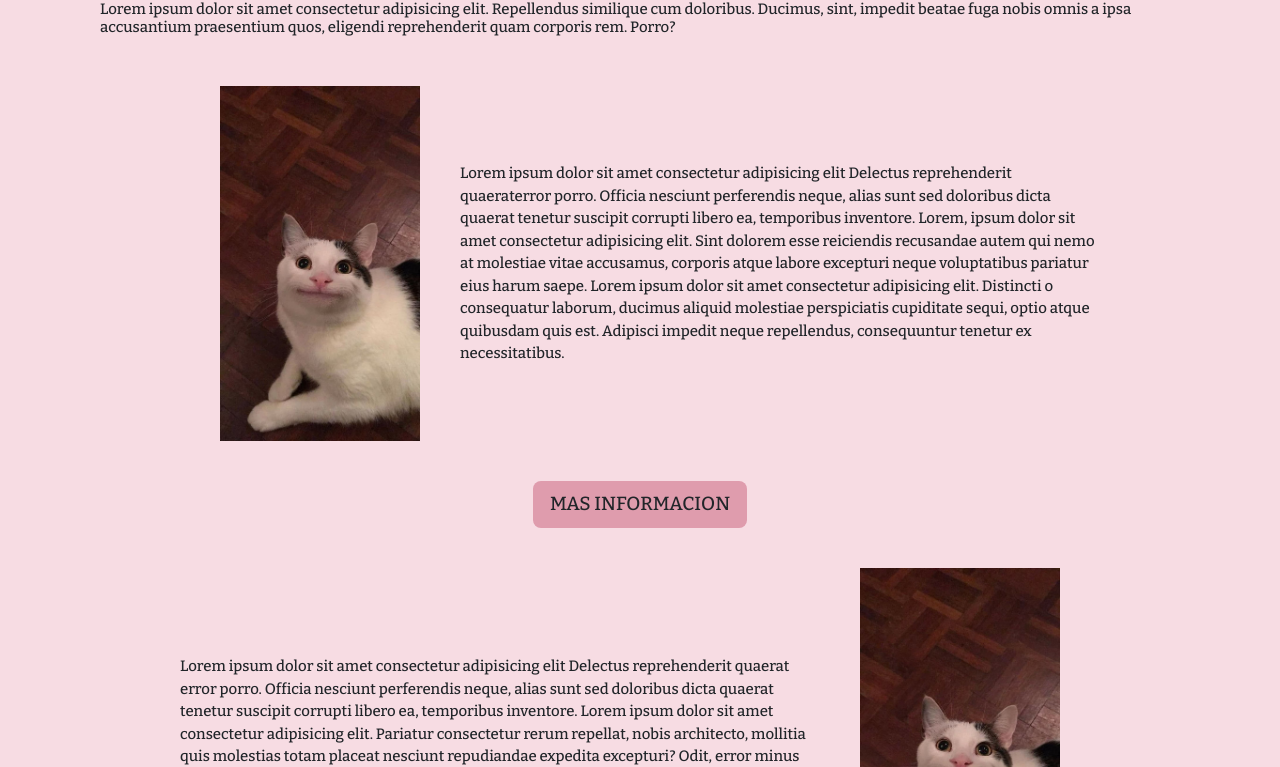
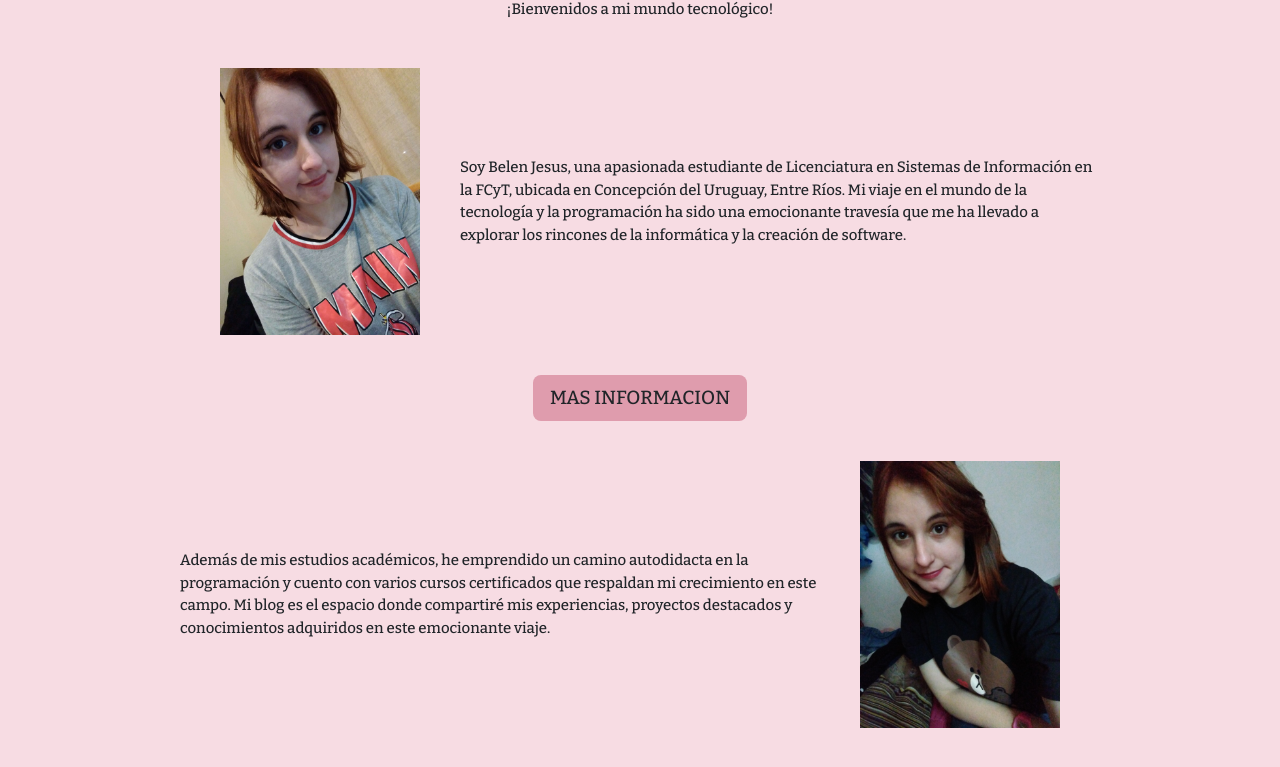
Before and after one commit to Kiri-1/BlogUXUI, a plain HTML site: page index.html in a window 1280 px wide. Shown: the part 176-943 px from the top of the page. Drawn offline with nearby package versions, Linux system fonts and the light colour scheme.

Commit message:
cambiando informacion

```diff
--- a/index.html
+++ b/index.html
@@ -21,7 +21,7 @@
         <div class="lineaizqH"></div>
 
         <div class="grid">
-            <p class="pargrid">Charitou Yisus</p>
+            <p class="pargrid">Belen Jesus</p>
 
         </div>
 
@@ -32,31 +32,18 @@
 
     <!-- CENTRO -->
     <div>
-        <h1 class="titulo1">MI BLOG</h1>
-        <h2 class="titulo2">Lorem ipsum dolor sit amet consectetur adipisicing elit. Repellendus similique cum
-            doloribus. Ducimus, sint, impedit beatae fuga nobis omnis a ipsa accusantium praesentium quos, eligendi
-            reprehenderit quam corporis rem. Porro?</h2>
-
+        <h1 class="titulo1">BLOG</h1>
+        <h2 class="titulo2">¡Bienvenidos a mi mundo tecnológico!</h2>
+        <h3 class="titulo3"></h3>
     </div>
     <!-- CENTRO -->
 
     <!-- CONTENDIO INFORMACION PERSONAL -->
     <div class="imagen1">
 
-        <img class="img1" src="./assets/gato.jpg">
+        <img class="img1" src="./assets/Foto.jpg">
 
-        <p class="parrafo1">Lorem ipsum dolor sit amet consectetur adipisicing elit
-            Delectus reprehenderit quaeraterror porro.
-            Officia nesciunt perferendis neque, alias sunt sed doloribus dicta quaerat tenetur suscipit corrupti libero
-            ea, temporibus inventore.
-            Lorem, ipsum dolor sit amet consectetur adipisicing elit.
-            Sint dolorem esse reiciendis recusandae autem qui nemo at molestiae
-            vitae accusamus, corporis atque labore excepturi neque voluptatibus
-            pariatur eius harum saepe.
-            Lorem ipsum dolor sit amet consectetur adipisicing elit. Distincti
-            o consequatur laborum, ducimus aliquid molestiae perspiciatis
-            cupiditate sequi, optio atque quibusdam quis est. Adipisci impedit
-            neque repellendus, consequuntur tenetur ex necessitatibus.
+        <p class="parrafo1">Soy Belen Jesus, una apasionada estudiante de Licenciatura en Sistemas de Información en la FCyT, ubicada en Concepción del Uruguay, Entre Ríos. Mi viaje en el mundo de la tecnología y la programación ha sido una emocionante travesía que me ha llevado a explorar los rincones de la informática y la creación de software.
         </p>
     </div>
 
@@ -67,18 +54,9 @@
 
     <div class="imagen2">
 
-        <p class="parrafo2">Lorem ipsum dolor sit amet consectetur adipisicing elit Delectus reprehenderit quaerat error
-            porro.
-            Officia nesciunt perferendis neque, alias sunt sed doloribus dicta quaerat tenetur
-            suscipit corrupti libero ea, temporibus inventore.
-            Lorem ipsum dolor sit amet consectetur adipisicing elit. Pariatur consectetur rerum repellat, nobis
-            architecto, mollitia quis molestias totam placeat nesciunt repudiandae expedita excepturi? Odit, error minus
-            iusto tempore rem iure.
-            Lorem ipsum dolor sit amet consectetur adipisicing elit. Aliquid eum in aspernatur delectus veritatis enim
-            quibusdam. Expedita asperiores pariatur perspiciatis omnis error eligendi eaque rerum consequatur hic, illum
-            possimus quam!</p>
+        <p class="parrafo2">Además de mis estudios académicos, he emprendido un camino autodidacta en la programación y cuento con varios cursos certificados que respaldan mi crecimiento en este campo. Mi blog es el espacio donde compartiré mis experiencias, proyectos destacados y conocimientos adquiridos en este emocionante viaje.</p>
 
-        <img class="img2" src="./assets/gato.jpg">
+        <img class="img2" src="./assets/Foto 2.jpg">
     </div>
 
 
--- a/informacion/informacion.css
+++ b/informacion/informacion.css
@@ -62,7 +62,7 @@ body {
 /* HEADER */
 
 /* INFORMACION PRINCIPAL  */
-
+/* Carrusel */
 .carousel-item.active {
     display: flex !important;
     justify-content: center;
```
Also changed, not shown: informacion/informacion.html (+9 -7 lines), assets/Agendaimg.png (added), assets/Foto 2.jpg (added), assets/Foto.jpg (added), assets/Portfolioimg.png (added), assets/gato.jpg (deleted), assets/gato2.jpg (deleted), assets/gato3.gif (deleted), assets/gato4.jpg (deleted).
